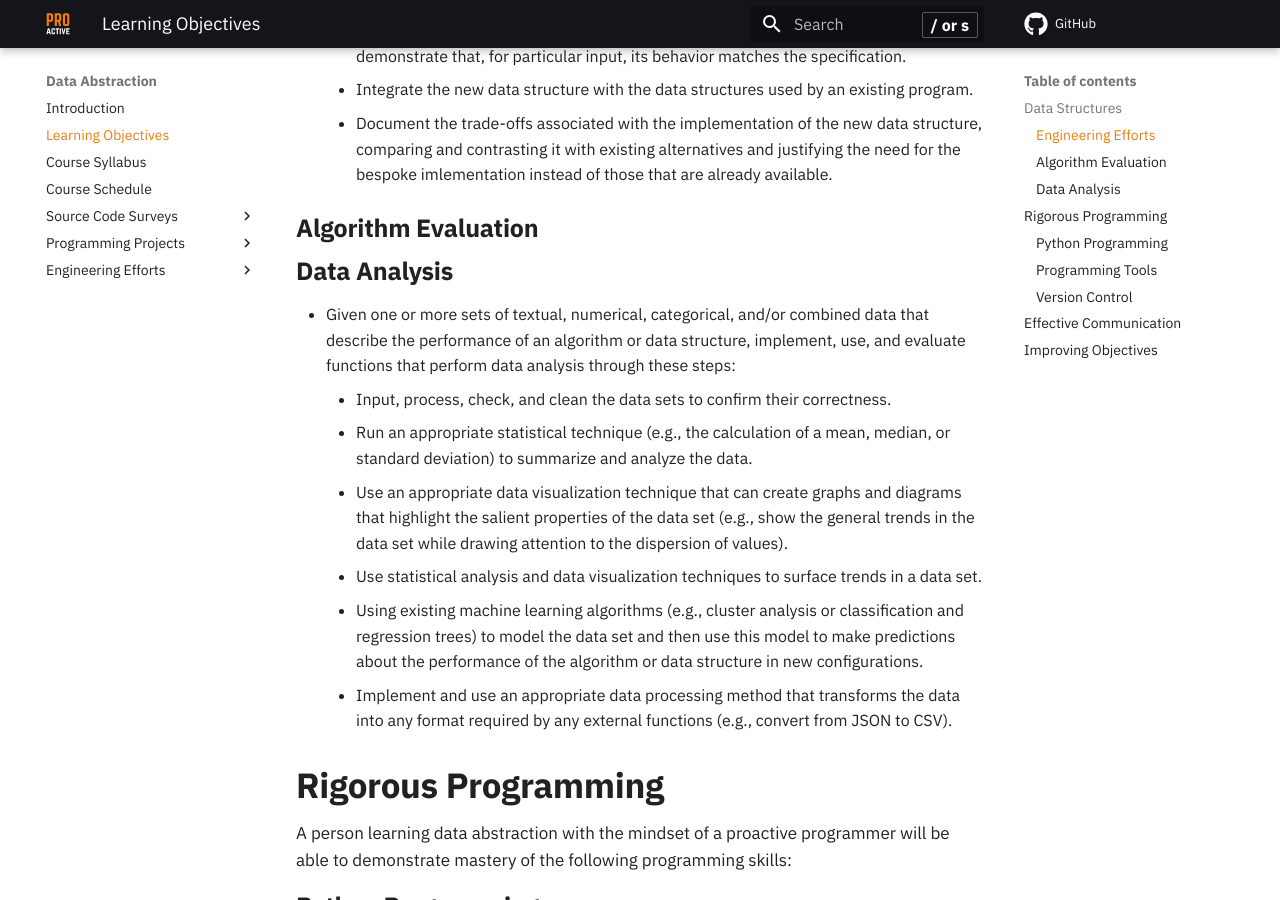
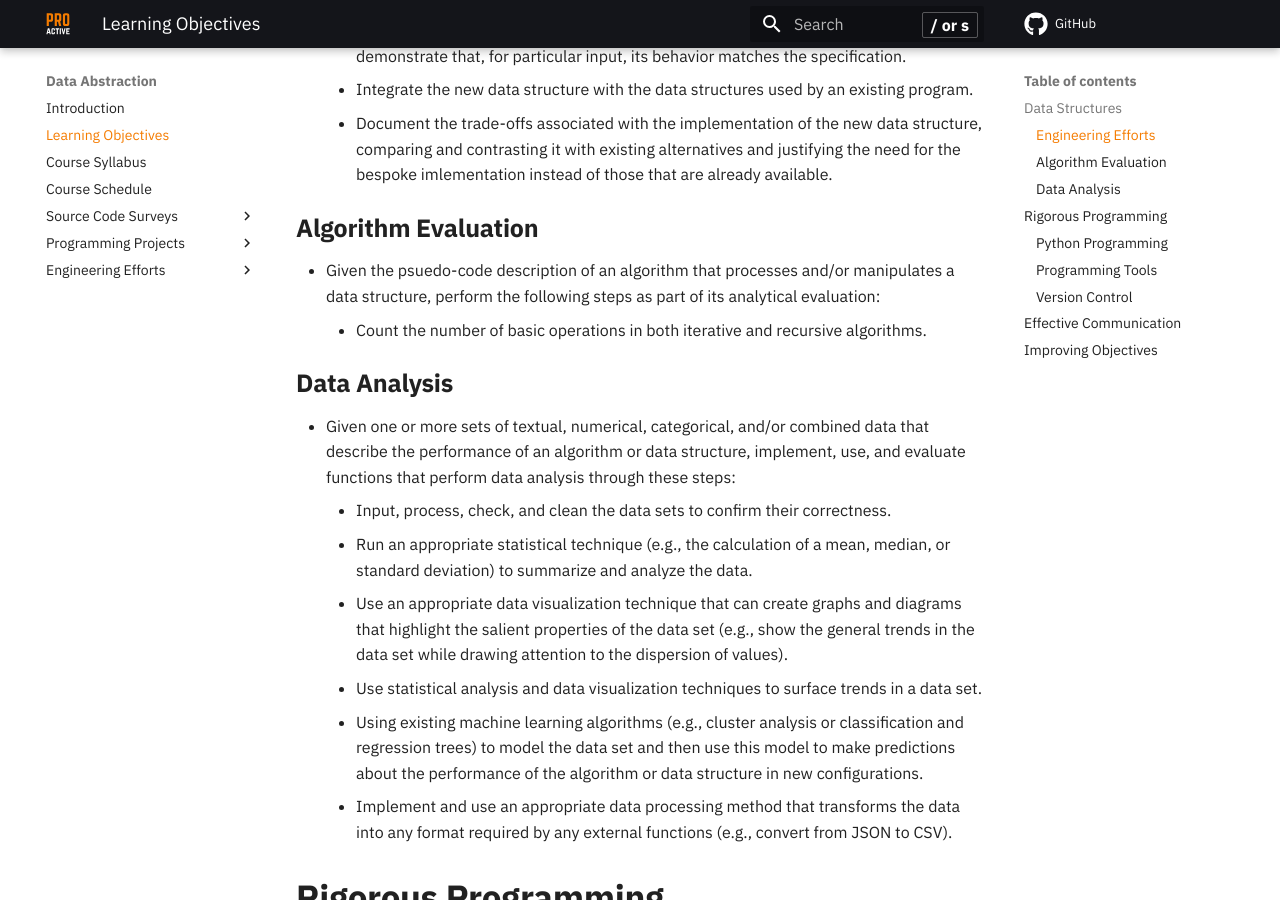
Before and after one commit to ProactiveProgrammers/www.proactiveprogrammers.com, an MkDocs documentation site: the page built from docs/data-abstraction/learning-objectives-data-abstraction.md, in a window 1280 px wide and 900 px high, scrolled down 874 px. Built offline with MkDocs 1.6.1 and Material for MkDocs 9.7.7, drawn with Linux system fonts in a browser that asks for light colours; comment, search, counter and statistics services are not loaded.

Commit message:
feat: Start algorithm evaluation in learning-objectives-data-abstraction.

```diff
--- a/docs/data-abstraction/learning-objectives-data-abstraction.md
+++ b/docs/data-abstraction/learning-objectives-data-abstraction.md
@@ -34,6 +34,12 @@ will be able to demonstrate mastery of the following skills in data structures:
 
 ### Algorithm Evaluation
 
+- Given the psuedo-code description of an algorithm that processes and/or
+  manipulates a data structure, perform the following steps as part of its
+  analytical evaluation:
+    - Count the number of basic operations in both iterative and recursive
+      algorithms.
+
 ### Data Analysis
 
 --8<-- "includes/objectives/data-analysis-abstraction.md"
```
